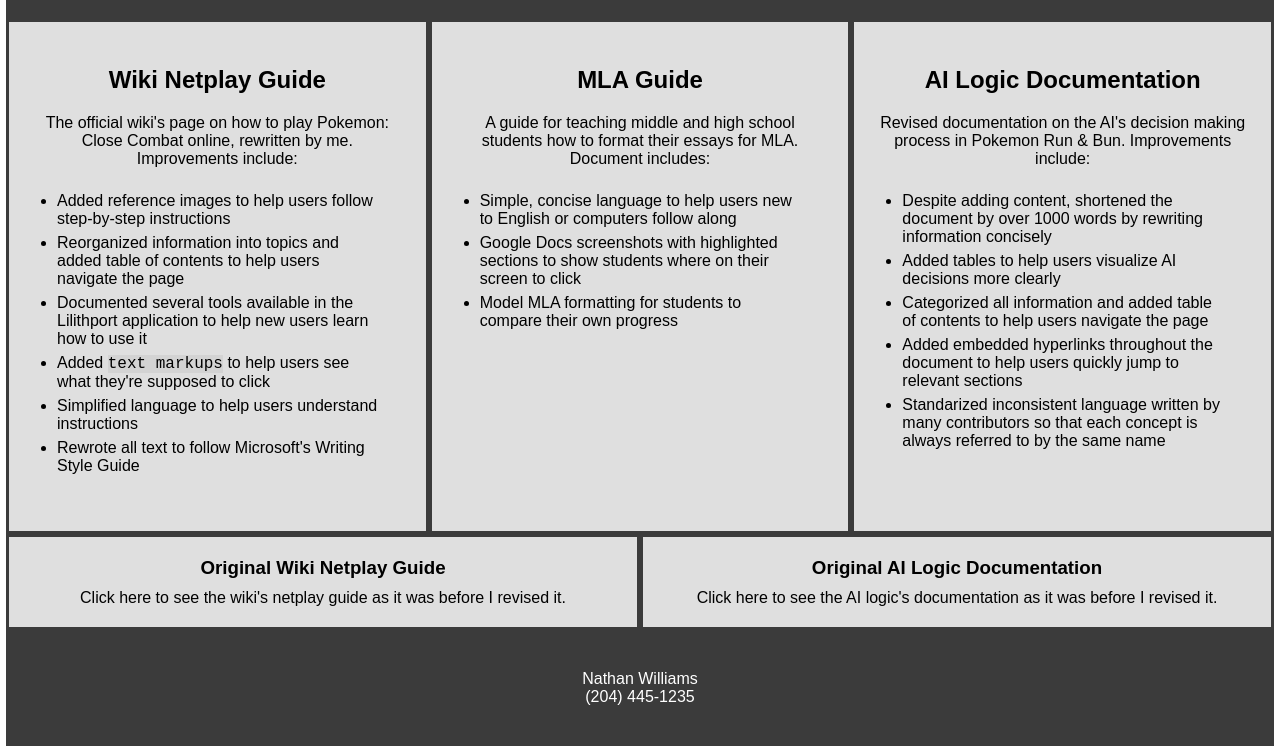
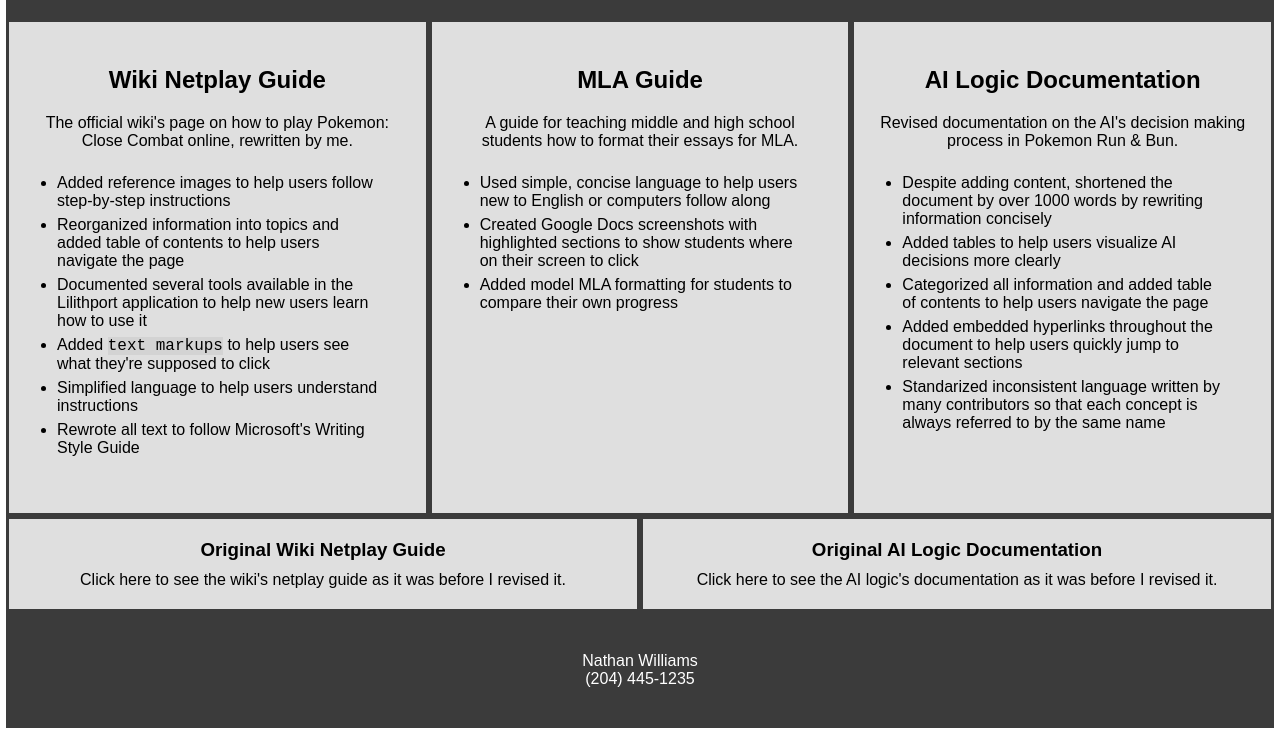
Before and after one commit to Nathannnnnnnnnnnnnnn/spamportfolio, a plain HTML site: page index.html in a window 1280 px wide. Shown: the part 128-880 px from the top of the page. Drawn offline with Linux system fonts and the light colour scheme.

Commit message:
Update index.html

```diff
--- a/index.html
+++ b/index.html
@@ -151,7 +151,7 @@ footer {
   <samples>
   <a href="https://wiki.gbl.gg/w/Pokemon:_Close_Combat/Netplay" class="button" target="_blank">
   <h1>Wiki Netplay Guide</h1>
-  <p>The official wiki's page on how to play Pokemon: Close Combat online, rewritten by me. Improvements include:</p>
+  <p>The official wiki's page on how to play Pokemon: Close Combat online, rewritten by me.</p>
    <ul>
   <li>Added reference images to help users follow step-by-step instructions</li>
   <li>Reorganized information into topics and added table of contents to help users navigate the page</li>
@@ -168,11 +168,11 @@ footer {
   <a href="https://www.discord.com" class="button" target="_blank">
 
     <h1>MLA Guide</h1>
-    <p>A guide for teaching middle and high school students how to format their essays for MLA. Document includes:</p>
+    <p>A guide for teaching middle and high school students how to format their essays for MLA.</p>
   <ul>
-  <li>Simple, concise language to help users new to English or computers follow along</li>
-  <li>Google Docs screenshots with highlighted sections to show students where on their screen to click</li>
-  <li>Model MLA formatting for students to compare their own progress</li>
+  <li>Used simple, concise language to help users new to English or computers follow along</li>
+  <li>Created Google Docs screenshots with highlighted sections to show students where on their screen to click</li>
+  <li>Added model MLA formatting for students to compare their own progress</li>
 </ul>
 
     </a>
@@ -182,7 +182,7 @@ footer {
  <samples>
  <a href="https://docs.google.com/document/d/1VfmWU3mJ_twWdeqEhUICCPSiK7uR3Sw37jOnduPN4KY/preview" class="button" target="_blank">
    <h1>AI Logic Documentation</h1>
-   <p>Revised documentation on the AI's decision making process in Pokemon Run &amp; Bun. Improvements include:</p>
+   <p>Revised documentation on the AI's decision making process in Pokemon Run &amp; Bun.</p>
 
       <ul>
   <li>Despite adding content, shortened the document by over 1000 words by rewriting information concisely</li>
```
